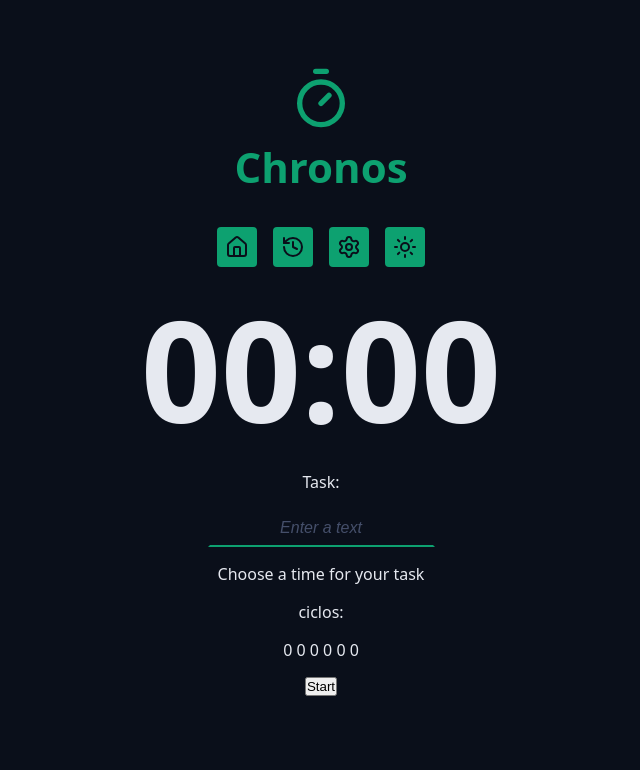
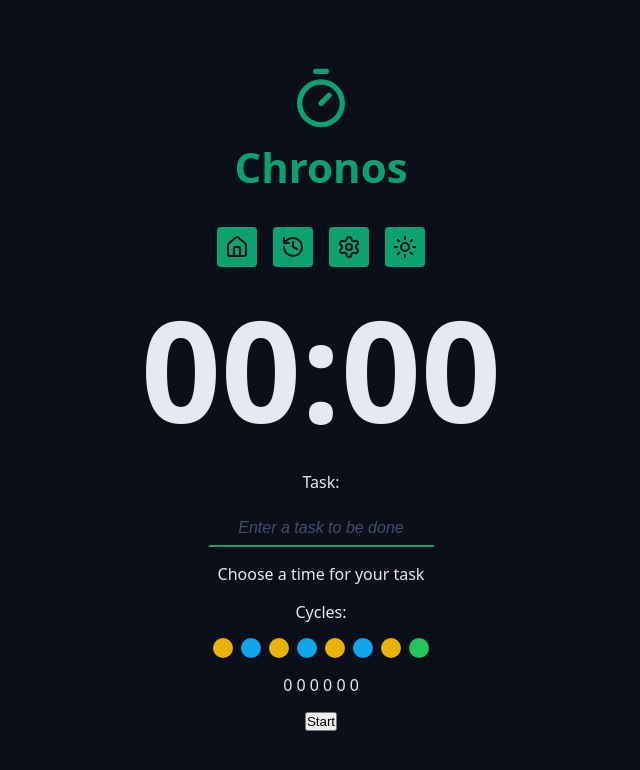
Before and after one commit to ErickRGuimaraes/chronos-pomodoro, a React (Vite) app: page / in a window 1280 px wide. Shown: the top 770 px of the page, without its empty margins (319-959 px from the left). Built offline with nearby package versions, Linux system fonts and the light colour scheme.

Commit message:
feat: create component cycles

```diff
--- a/src/App.tsx
+++ b/src/App.tsx
@@ -5,6 +5,7 @@
 import { Logo } from './components/Logo';
 import { CountDown } from './components/CountDown';
 import { DefaultInput } from './components/DefaultInput';
+import { Cycles } from './components/Cycles';
 
 export function App() {
   return (
@@ -28,7 +29,7 @@
               id='myInput'
               type='text'
               labelText='Task:'
-              placeholder='Enter a text'
+              placeholder='Enter a task to be done'
             />
           </div>
           <div className='form-row'>
@@ -36,7 +37,7 @@
           </div>
 
           <div className='form-row'>
-            <p> ciclos: </p>
+            <Cycles />
           </div>
 
           <div className='form-row'>
--- /dev/null
+++ b/src/components/Cycles/index.tsx
@@ -0,0 +1,19 @@
+import styles from './styles.module.css';
+
+export function Cycles() {
+  return (
+    <div className={styles.cycles}>
+      <span>Cycles:</span>
+      <div className={styles.cyclesDots}>
+        <span className={`${styles.cyclesDot} ${styles.workTime}`}></span>
+        <span className={`${styles.cyclesDot} ${styles.shortBreakTime}`}></span>
+        <span className={`${styles.cyclesDot} ${styles.workTime}`}></span>
+        <span className={`${styles.cyclesDot} ${styles.shortBreakTime}`}></span>
+        <span className={`${styles.cyclesDot} ${styles.workTime}`}></span>
+        <span className={`${styles.cyclesDot} ${styles.shortBreakTime}`}></span>
+        <span className={`${styles.cyclesDot} ${styles.workTime}`}></span>
+        <span className={`${styles.cyclesDot} ${styles.longBreakTime}`}></span>
+      </div>
+    </div>
+  );
+}
--- /dev/null
+++ b/src/components/Cycles/styles.module.css
@@ -0,0 +1,40 @@
+.cycles {
+  display: flex;
+  flex-direction: column;
+  justify-content: center;
+  align-items: center;
+  gap: 1.5rem; /* 24px */
+}
+
+.cyclesDots {
+  display: flex;
+  gap: 0.8rem; /* 20px */
+}
+
+.cyclesDot {
+  width: 2rem; /* 20px */
+  height: 2rem; /* 20px */
+  background-color: var(--primary);
+  border-radius: 50%;
+}
+
+.workTime {
+  background-color: var(--warning);
+  display: flex;
+  flex-direction: column;
+  align-items: center;
+}
+
+.shortBreakTime {
+  background-color: var(--info);
+  display: flex;
+  flex-direction: column;
+  align-items: center;
+}
+
+.longBreakTime {
+  background-color: var(--success);
+  display: flex;
+  flex-direction: column;
+  align-items: center;
+}
```
